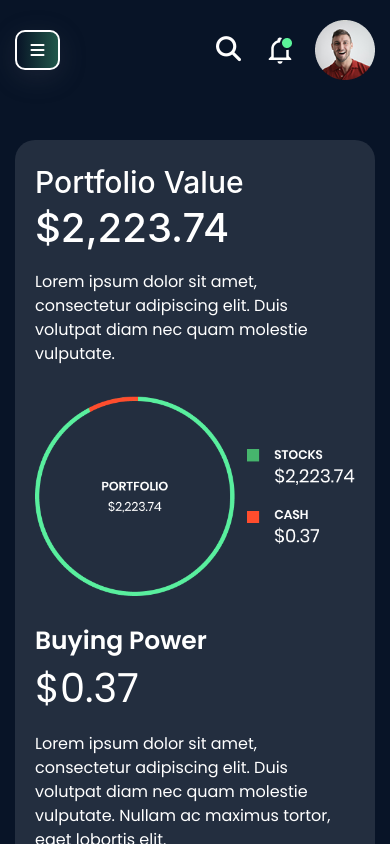
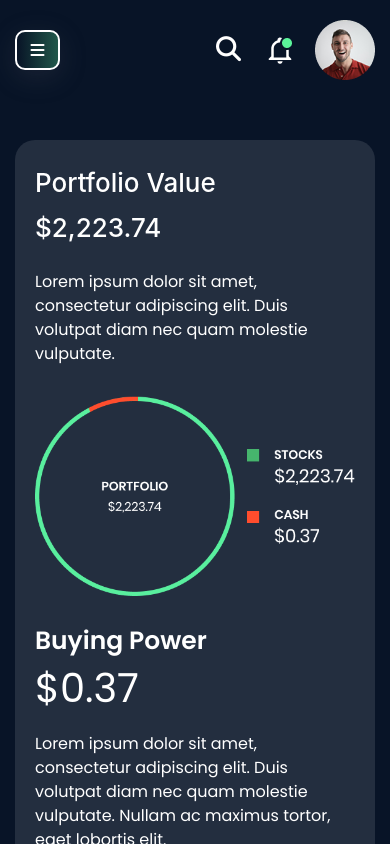
Before and after one commit to tarunkumar2112/decstrike, a React (Create React App) app: page /portfolio in a window 390 px wide. Shown: the top 844 px of the page. Built offline with nearby package versions, Linux system fonts and the light colour scheme.

Commit message:
changes done

```diff
--- a/src/index.css
+++ b/src/index.css
@@ -133,7 +133,7 @@ padding: 40px 68px;
 .row {
   display: flex;
   justify-content: space-between;
-  flex-wrap: wrap;
+  flex-wrap: nowrap;
   align-items: center;
   margin-bottom: 60px;
 }
@@ -630,9 +630,15 @@ div#foot {
 }
 
 @media screen and (max-width:1199px) {
+  .react-tabs__tab-list {
+    width: 100%;
+  }
+  .transaction.stats {
+    margin-bottom: 30px;
+  }
 .box-sizes.stats h1 {
-	font-size: 30px;
-	line-height: 45px;
+	font-size: 26px !important;
+	line-height:36px;
 }
 .buying h2, h1.price {
 	font-size: 40px !important;
```
